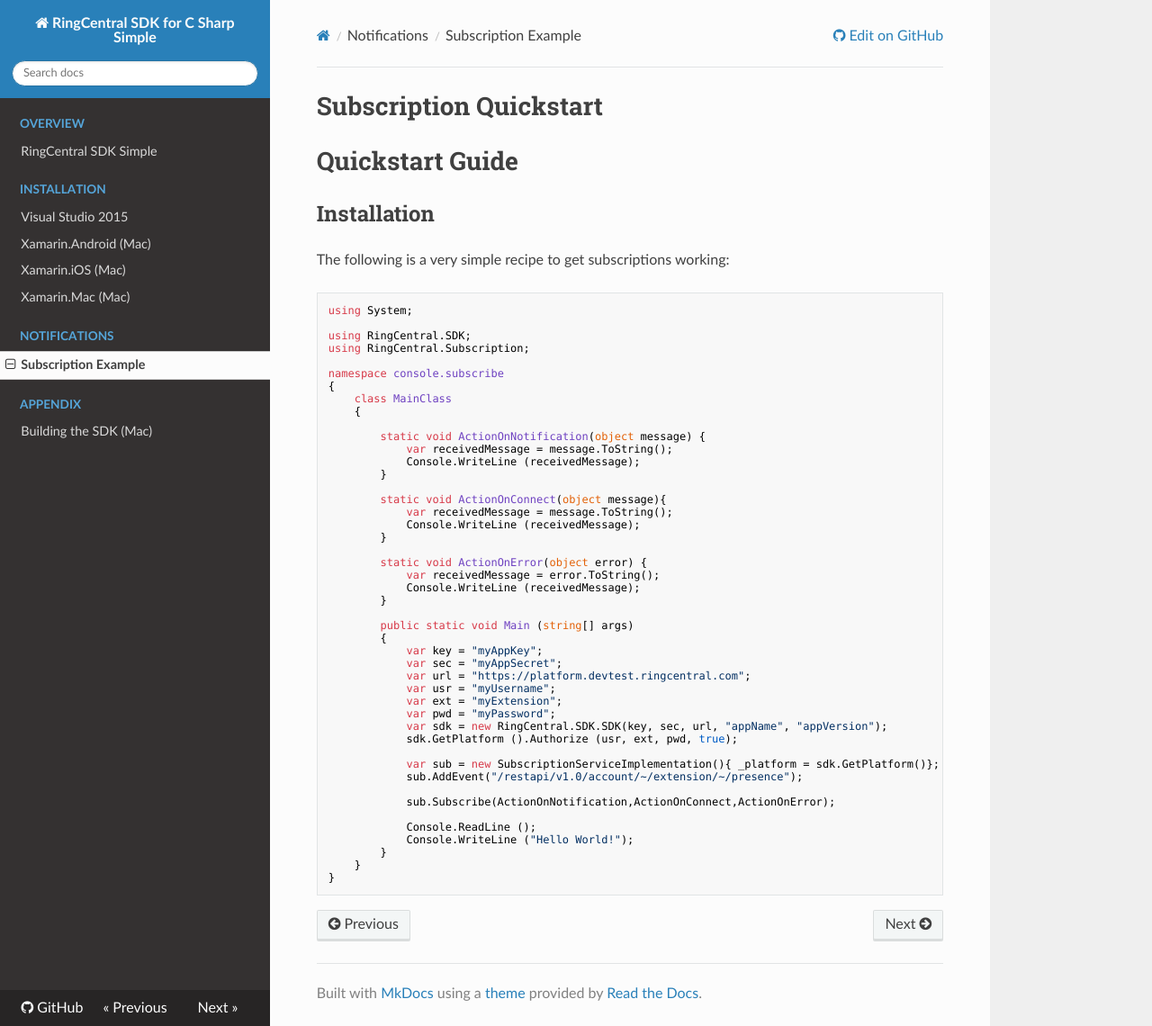
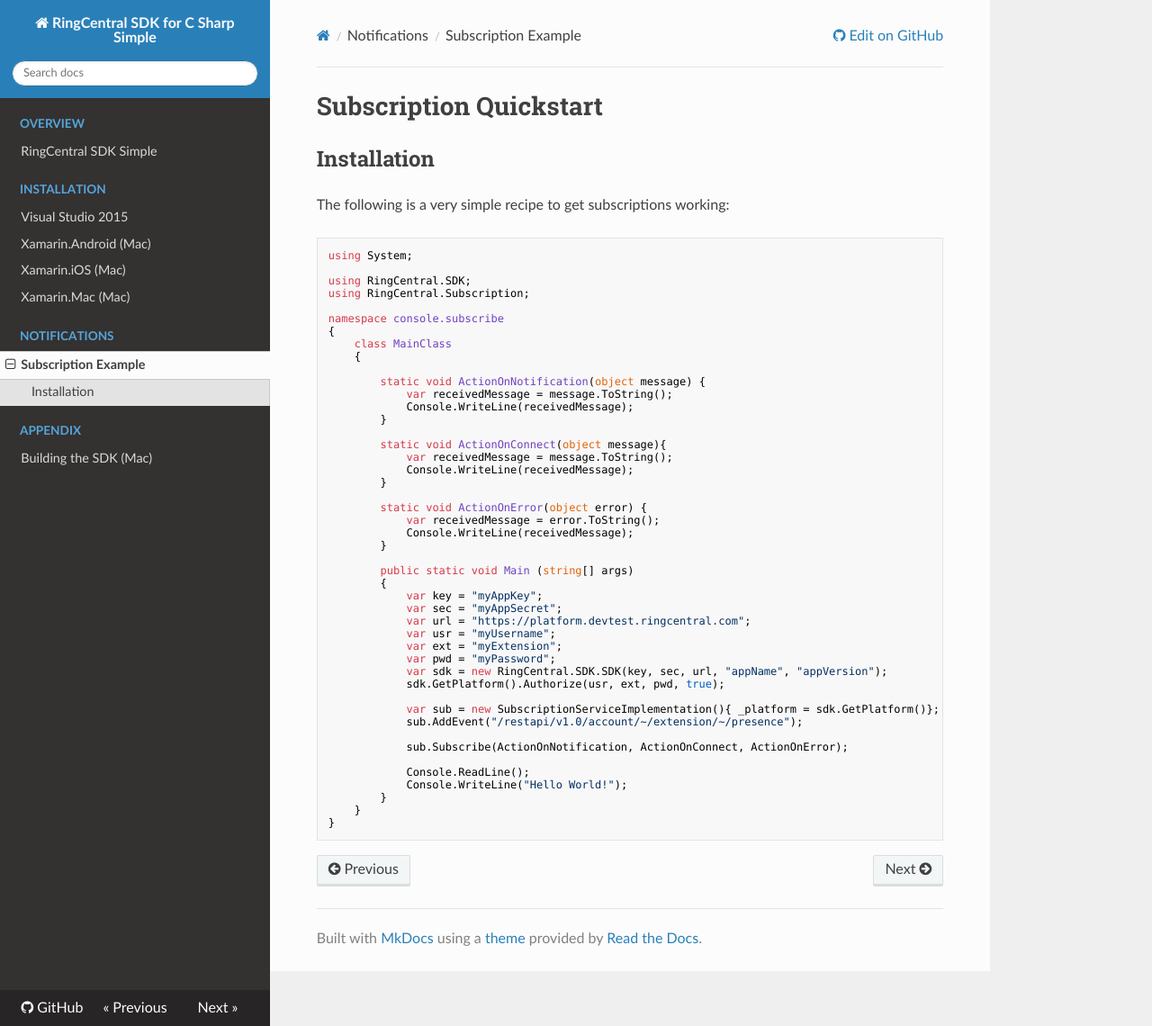
Before and after one commit to grokify/ringcentral-sdk-csharp-simple, an MkDocs documentation site: the page built from docs/notifications/Subscription.md, in a window 1280 px wide and 1140 px high. Shown: the whole window at 90% size. Built offline with MkDocs 1.6.1, drawn with Linux system fonts in a browser that asks for light colours; nearby versions of some CDN libraries; old or Windows-style settings are respelled for this version of MkDocs.

Commit message:
update docs

```diff
--- a/docs/notifications/Subscription.md
+++ b/docs/notifications/Subscription.md
@@ -1,6 +1,4 @@
 # Subscription Quickstart
-
-# Quickstart Guide
 
 ## Installation
 
@@ -19,37 +17,37 @@ namespace console.subscribe
 
 		static void ActionOnNotification(object message) {
 			var receivedMessage = message.ToString();
-			Console.WriteLine (receivedMessage);
+			Console.WriteLine(receivedMessage);
 		}
 
 		static void ActionOnConnect(object message){
 			var receivedMessage = message.ToString();
-			Console.WriteLine (receivedMessage);
+			Console.WriteLine(receivedMessage);
 		}
 
 		static void ActionOnError(object error) {
 			var receivedMessage = error.ToString();
-			Console.WriteLine (receivedMessage);
+			Console.WriteLine(receivedMessage);
 		}
 
 		public static void Main (string[] args)
 		{
-			var key = "myAppKey";
+ 			var key = "myAppKey";
 			var sec = "myAppSecret";
 			var url = "https://platform.devtest.ringcentral.com";
 			var usr = "myUsername";
 			var ext = "myExtension";
 			var pwd = "myPassword";
 			var sdk = new RingCentral.SDK.SDK(key, sec, url, "appName", "appVersion");
-			sdk.GetPlatform ().Authorize (usr, ext, pwd, true);
+			sdk.GetPlatform().Authorize(usr, ext, pwd, true);
 
 			var sub = new SubscriptionServiceImplementation(){ _platform = sdk.GetPlatform()};
 			sub.AddEvent("/restapi/v1.0/account/~/extension/~/presence");
 
-			sub.Subscribe(ActionOnNotification,ActionOnConnect,ActionOnError);
+			sub.Subscribe(ActionOnNotification, ActionOnConnect, ActionOnError);
 
-			Console.ReadLine ();
-			Console.WriteLine ("Hello World!");
+			Console.ReadLine();
+			Console.WriteLine("Hello World!");
 		}
 	}
 }
```
